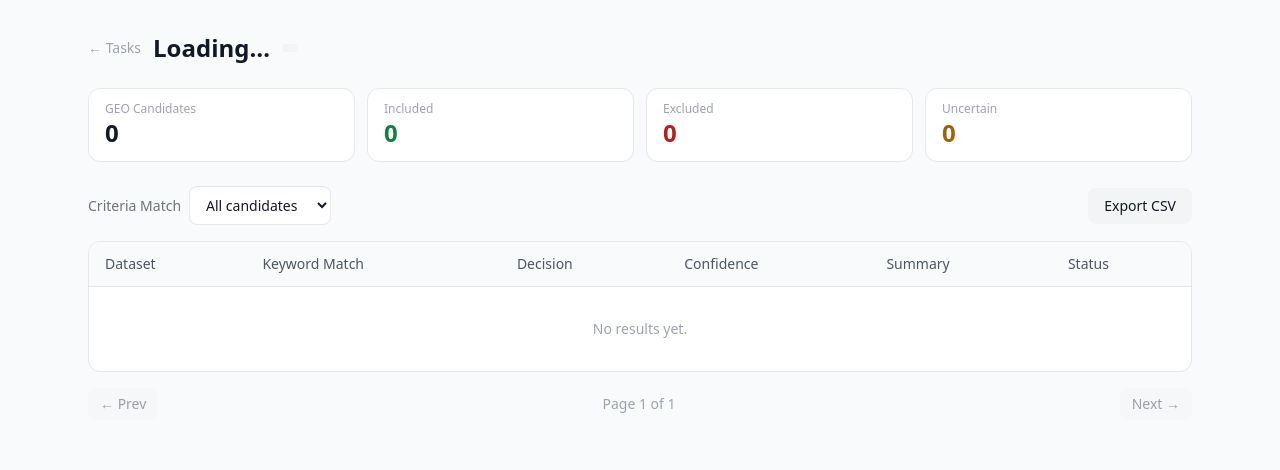
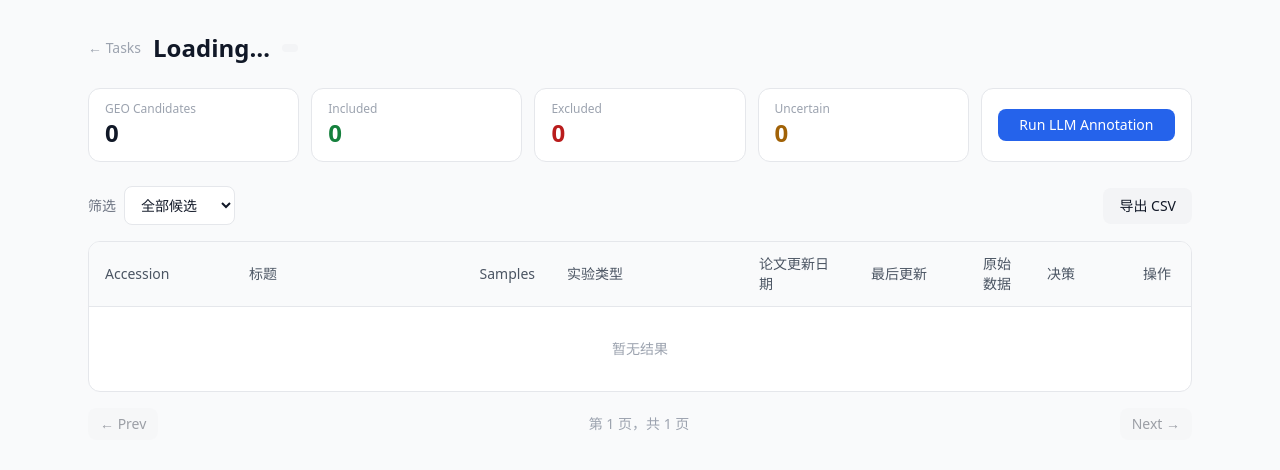
Before and after one commit to lzzsh/GEO_Screener, a FastAPI app: page /tasks/1/detail in a window 1280 px wide. Shown: the part 53-523 px from the top of the page. Run offline with FastAPI, Linux system fonts and the light colour scheme; lists and menus that the app fills with data are empty; some libraries are stand-ins or nearby versions.

Commit message:
feat: redesign task detail with GSE table, GSM panel, and inline label editing

```diff
--- a/frontend/templates/tasks_detail.html
+++ b/frontend/templates/tasks_detail.html
@@ -9,7 +9,7 @@
           class="text-xs font-semibold px-2 py-1 rounded-full" x-text="task.status"></span>
   </div>
 
-  <div class="grid gap-3 md:grid-cols-4 mb-6">
+  <div class="grid gap-3 md:grid-cols-5 mb-6">
     <div class="bg-white rounded-xl border border-gray-200 px-4 py-3">
       <p class="text-xs text-gray-400">GEO Candidates</p>
       <p class="text-2xl font-semibold" x-text="task.candidate_count || 0"></p>
@@ -26,10 +26,15 @@
       <p class="text-xs text-gray-400">Uncertain</p>
       <p class="text-2xl font-semibold text-yellow-700" x-text="task.uncertain_count || 0"></p>
     </div>
+    <div class="bg-white rounded-xl border border-gray-200 px-4 py-3 flex items-center">
+      <button @click="triggerAnnotation()" :disabled="annotating"
+              class="w-full text-sm bg-blue-600 text-white rounded-lg py-1.5 hover:bg-blue-700 disabled:opacity-50">
+        <span x-text="annotating ? 'Running…' : 'Run LLM Annotation'"></span>
+      </button>
+    </div>
   </div>
 
-  <!-- Progress bar -->
-  <div x-show="task.status === 'running' || task.status === 'done'" class="mb-6">
+  <div x-show="task.status === 'running'" class="mb-6">
     <div class="flex justify-between text-xs text-gray-400 mb-1">
       <span x-text="task.processed + ' / ' + task.total + ' processed'"></span>
       <span x-text="task.total ? Math.round(task.processed/task.total*100) + '%' : '0%'"></span>
@@ -40,78 +45,122 @@
     </div>
   </div>
 
-  <!-- Export button -->
   <div class="flex justify-between items-center mb-4 gap-3">
     <div class="flex items-center gap-2">
-      <label class="text-sm text-gray-500">Criteria Match</label>
+      <label class="text-sm text-gray-500">筛选</label>
       <select x-model="decisionFilter" @change="reloadResults()"
               class="border rounded-lg px-3 py-2 text-sm bg-white">
-        <option value="">All candidates</option>
-        <option value="include">Included only</option>
-        <option value="exclude">Excluded only</option>
-        <option value="uncertain">Uncertain only</option>
+        <option value="">全部候选</option>
+        <option value="include">Included</option>
+        <option value="exclude">Excluded</option>
+        <option value="uncertain">Uncertain</option>
       </select>
     </div>
     <a :href="'/tasks/' + taskId + '/export'"
-       class="text-sm bg-gray-100 hover:bg-gray-200 px-4 py-2 rounded-lg font-medium">
-      Export CSV
-    </a>
+       class="text-sm bg-gray-100 hover:bg-gray-200 px-4 py-2 rounded-lg font-medium">导出 CSV</a>
   </div>
 
-  <!-- Results table -->
-  <div class="bg-white rounded-xl border border-gray-200 overflow-hidden">
+  <div class="bg-white rounded-xl border border-gray-200 overflow-x-auto">
     <table class="w-full text-sm">
       <thead class="bg-gray-50 border-b">
         <tr>
-          <th class="text-left px-4 py-3 font-medium text-gray-600">Dataset</th>
-          <th class="text-left px-4 py-3 font-medium text-gray-600">Keyword Match</th>
-          <th class="text-left px-4 py-3 font-medium text-gray-600">Decision</th>
-          <th class="text-left px-4 py-3 font-medium text-gray-600">Confidence</th>
-          <th class="text-left px-4 py-3 font-medium text-gray-600">Summary</th>
-          <th class="text-left px-4 py-3 font-medium text-gray-600">Status</th>
+          <th class="text-left px-4 py-3 font-medium text-gray-600 w-36">Accession</th>
+          <th class="text-left px-4 py-3 font-medium text-gray-600">标题</th>
+          <th class="text-left px-4 py-3 font-medium text-gray-600 w-20">Samples</th>
+          <th class="text-left px-4 py-3 font-medium text-gray-600 w-48">实验类型</th>
+          <th class="text-left px-4 py-3 font-medium text-gray-600 w-28">论文更新日期</th>
+          <th class="text-left px-4 py-3 font-medium text-gray-600 w-28">最后更新</th>
+          <th class="text-left px-4 py-3 font-medium text-gray-600 w-16">原始数据</th>
+          <th class="text-left px-4 py-3 font-medium text-gray-600 w-24">决策</th>
+          <th class="text-left px-4 py-3 font-medium text-gray-600 w-16">操作</th>
         </tr>
       </thead>
-      <tbody class="divide-y">
+      <tbody class="divide-y" id="results-tbody">
         <template x-for="r in results" :key="r.id">
+          <tbody>
           <tr @click="toggleExpand(r.id)" class="cursor-pointer hover:bg-gray-50">
-            <td class="px-4 py-3 font-mono text-xs" x-text="r.dataset_id"></td>
             <td class="px-4 py-3">
-              <span class="text-xs font-semibold px-2 py-0.5 rounded-full bg-blue-50 text-blue-700"
-                    x-text="r.keyword_matched ? 'matched' : '—'"></span>
+              <p class="font-mono text-xs font-semibold text-blue-700" x-text="r.dataset_id"></p>
+            </td>
+            <td class="px-4 py-3 text-xs text-gray-800">
+              <p class="line-clamp-2" x-text="r.title || '—'"></p>
+            </td>
+            <td class="px-4 py-3 text-xs text-center" x-text="r.n_samples || '—'"></td>
+            <td class="px-4 py-3 text-xs text-gray-500 max-w-xs truncate" x-text="r.gse_type || '—'"></td>
+            <td class="px-4 py-3 text-xs text-gray-500" x-text="r.pubdate || '—'"></td>
+            <td class="px-4 py-3 text-xs text-gray-500" x-text="r.update_date || '—'"></td>
+            <td class="px-4 py-3 text-center">
+              <span x-show="r.has_raw_data" class="text-green-500">✓</span>
+              <span x-show="!r.has_raw_data" class="text-gray-300">—</span>
             </td>
             <td class="px-4 py-3">
               <span :class="decisionClass(r.decision)"
                     class="text-xs font-semibold px-2 py-0.5 rounded-full" x-text="r.decision || '—'"></span>
             </td>
-            <td class="px-4 py-3 text-xs" x-text="r.confidence != null ? (r.confidence*100).toFixed(0)+'%' : '—'"></td>
-            <td class="px-4 py-3 text-xs text-gray-600 max-w-xs truncate" x-text="r.summary || r.error_msg || '—'"></td>
-            <td class="px-4 py-3">
-              <span :class="statusClass(r.status)"
-                    class="text-xs font-semibold px-2 py-0.5 rounded-full" x-text="r.status"></span>
+            <td class="px-4 py-3 text-xs text-blue-600" x-text="expanded.has(r.id) ? '收起' : '展开'"></td>
+          </tr>
+          <tr x-show="expanded.has(r.id)" class="bg-slate-50">
+            <td colspan="9" class="px-4 py-4">
+              <div class="mb-4" x-data="labelEditor(r.id)" x-init="loadLabels()">
+                <p class="text-xs font-semibold text-gray-500 mb-2">标注</p>
+                <div class="flex flex-wrap gap-2">
+                  <template x-for="lbl in labels" :key="lbl.key">
+                    <div class="flex items-center gap-1 bg-white border rounded-lg px-2 py-1 text-xs">
+                      <span class="text-gray-500" x-text="lbl.key + ':'"></span>
+                      <span x-show="!lbl.editing"
+                            :class="lbl.source==='human' ? 'text-blue-700 font-medium' : 'text-gray-700'"
+                            x-text="lbl.value || '—'"></span>
+                      <input x-show="lbl.editing" x-model="lbl.editVal"
+                             @keydown.enter="saveLabel(lbl)" @keydown.escape="lbl.editing=false"
+                             class="border-b border-blue-400 outline-none text-xs w-24 px-1" />
+                      <button @click="lbl.editing ? saveLabel(lbl) : startEdit(lbl)"
+                              class="text-gray-400 hover:text-blue-600 ml-1"
+                              x-text="lbl.editing ? '✓' : '✎'"></button>
+                    </div>
+                  </template>
+                  <span x-show="labels.length === 0" class="text-xs text-gray-400">暂无标注，点击 Run LLM Annotation 自动提取</span>
+                </div>
+              </div>
+              <div x-show="r.samples && r.samples.length > 0">
+                <p class="text-xs font-semibold text-gray-500 mb-2">样本列表 (GSM)</p>
+                <table class="w-full text-xs border rounded-lg overflow-hidden">
+                  <thead class="bg-gray-100">
+                    <tr>
+                      <th class="text-left px-3 py-2 font-medium text-gray-600">样本名称</th>
+                      <th class="text-left px-3 py-2 font-medium text-gray-600">标题</th>
+                      <th class="text-left px-3 py-2 font-medium text-gray-600">生物体</th>
+                      <th class="text-left px-3 py-2 font-medium text-gray-600">生物样本关系ID</th>
+                    </tr>
+                  </thead>
+                  <tbody class="divide-y bg-white">
+                    <template x-for="s in r.samples" :key="s.gsm_id">
+                      <tr>
+                        <td class="px-3 py-2 font-mono text-blue-700" x-text="s.gsm_id"></td>
+                        <td class="px-3 py-2 text-gray-700" x-text="s.title || '—'"></td>
+                        <td class="px-3 py-2 text-gray-500" x-text="s.organism || '—'"></td>
+                        <td class="px-3 py-2 text-blue-600" x-text="s.biosample_id || '—'"></td>
+                      </tr>
+                    </template>
+                  </tbody>
+                </table>
+              </div>
+              <div x-show="r.summary" class="mt-3">
+                <p class="text-xs font-semibold text-gray-500 mb-1">筛选摘要</p>
+                <p class="text-xs text-gray-600" x-text="r.summary"></p>
+              </div>
             </td>
           </tr>
-          <!-- Expanded row -->
-          <tr x-show="expanded.has(r.id)" class="bg-blue-50">
-            <td colspan="6" class="px-4 py-3">
-              <p class="text-xs font-medium text-gray-500 mb-1">Title</p>
-              <p class="text-sm mb-3" x-text="r.title || '—'"></p>
-              <p class="text-xs font-medium text-gray-500 mb-1">Description</p>
-              <p class="text-sm mb-3 whitespace-pre-wrap" x-text="r.description || '—'"></p>
-              <p class="text-xs font-medium text-gray-500 mb-1">Rule Checks</p>
-              <pre class="text-xs bg-white rounded p-2 overflow-x-auto" x-text="formatRuleChecks(r.rule_checks)"></pre>
-            </td>
-          </tr>
+          </tbody>
         </template>
       </tbody>
     </table>
-    <div x-show="results.length === 0 && !loading" class="text-center text-gray-400 py-8 text-sm">No results yet.</div>
+    <div x-show="results.length === 0 && !loading" class="text-center text-gray-400 py-8 text-sm">暂无结果</div>
   </div>
 
-  <!-- Pagination -->
   <div class="flex justify-between items-center mt-4 text-sm">
     <button @click="prevPage()" :disabled="page <= 1"
             class="px-3 py-1.5 rounded-lg bg-gray-100 hover:bg-gray-200 disabled:opacity-40">← Prev</button>
-    <span class="text-gray-400" x-text="'Page ' + page + ' of ' + totalPages"></span>
+    <span class="text-gray-400" x-text="'第 ' + page + ' 页，共 ' + totalPages + ' 页'"></span>
     <button @click="nextPage()" :disabled="page >= totalPages"
             class="px-3 py-1.5 rounded-lg bg-gray-100 hover:bg-gray-200 disabled:opacity-40">Next →</button>
   </div>
@@ -122,8 +171,7 @@
     return {
       taskId, task: {}, results: [], loading: true,
       page: 1, pageSize: 20, total: 0, expanded: new Set(),
-      decisionFilter: '',
-      pollTimer: null,
+      decisionFilter: '', annotating: false, pollTimer: null,
 
       async init() {
         await this.loadTask();
@@ -140,42 +188,62 @@
         this.loading = true;
         const params = new URLSearchParams({page: this.page, page_size: this.pageSize});
         if (this.decisionFilter) params.set('decision', this.decisionFilter);
-        const r = await fetch(`/tasks/${this.taskId}/results?` + params.toString());
-        if (r.ok) {
-          const d = await r.json();
-          this.results = d.items; this.total = d.total;
-        }
+        const r = await fetch('/tasks/' + this.taskId + '/results?' + params.toString());
+        if (r.ok) { const d = await r.json(); this.results = d.items; this.total = d.total; }
         this.loading = false;
       },
-      async reloadResults() {
-        this.page = 1;
-        await this.loadResults();
-      },
+      async reloadResults() { this.page = 1; await this.loadResults(); },
       async poll() {
         await this.loadTask();
         await this.loadResults();
-        if (this.task.status !== 'running' && this.task.status !== 'pending') {
-          clearInterval(this.pollTimer);
-        }
+        if (this.task.status !== 'running' && this.task.status !== 'pending') clearInterval(this.pollTimer);
+      },
+      async triggerAnnotation() {
+        this.annotating = true;
+        await fetch('/annotate/tasks/' + this.taskId + '/run', {method: 'POST'});
+        this.annotating = false;
       },
       get totalPages() { return Math.max(1, Math.ceil(this.total / this.pageSize)); },
       async prevPage() { if (this.page > 1) { this.page--; await this.loadResults(); } },
       async nextPage() { if (this.page < this.totalPages) { this.page++; await this.loadResults(); } },
       toggleExpand(id) {
-        if (this.expanded.has(id)) this.expanded.delete(id);
-        else this.expanded.add(id);
+        if (this.expanded.has(id)) this.expanded.delete(id); else this.expanded.add(id);
         this.expanded = new Set(this.expanded);
       },
-      formatRuleChecks(raw) {
-        try { return JSON.stringify(JSON.parse(raw), null, 2); } catch { return raw || '—'; }
-      },
       statusClass(s) {
-        return {pending:'bg-gray-100 text-gray-600',running:'bg-blue-100 text-blue-700',
-                done:'bg-green-100 text-green-700',error:'bg-red-100 text-red-700'}[s] || 'bg-gray-100 text-gray-600';
+        return {pending:'bg-gray-100 text-gray-600', running:'bg-blue-100 text-blue-700',
+                done:'bg-green-100 text-green-700', error:'bg-red-100 text-red-700'}[s] || 'bg-gray-100 text-gray-600';
       },
       decisionClass(d) {
-        return {include:'bg-green-100 text-green-700',exclude:'bg-red-100 text-red-700',
+        return {include:'bg-green-100 text-green-700', exclude:'bg-red-100 text-red-700',
                 uncertain:'bg-yellow-100 text-yellow-700'}[d] || 'bg-gray-100 text-gray-500';
+      }
+    }
+  }
+
+  function labelEditor(resultId) {
+    return {
+      resultId, labels: [],
+      async loadLabels() {
+        const r = await fetch('/annotate/results/' + this.resultId + '/labels');
+        if (r.ok) {
+          const data = await r.json();
+          this.labels = data.map(l => ({...l, editing: false, editVal: l.value}));
+        }
+      },
+      startEdit(lbl) { lbl.editVal = lbl.value; lbl.editing = true; },
+      async saveLabel(lbl) {
+        const r = await fetch('/annotate/results/' + this.resultId + '/labels', {
+          method: 'PUT',
+          headers: {'Content-Type': 'application/json'},
+          body: JSON.stringify({key: lbl.key, value: lbl.editVal}),
+        });
+        if (r.ok) {
+          const updated = await r.json();
+          lbl.value = updated.value;
+          lbl.source = updated.source;
+          lbl.editing = false;
+        }
       }
     }
   }
```
Also changed, not shown: frontend/templates/tasks_new.html (+12 -2 lines).
